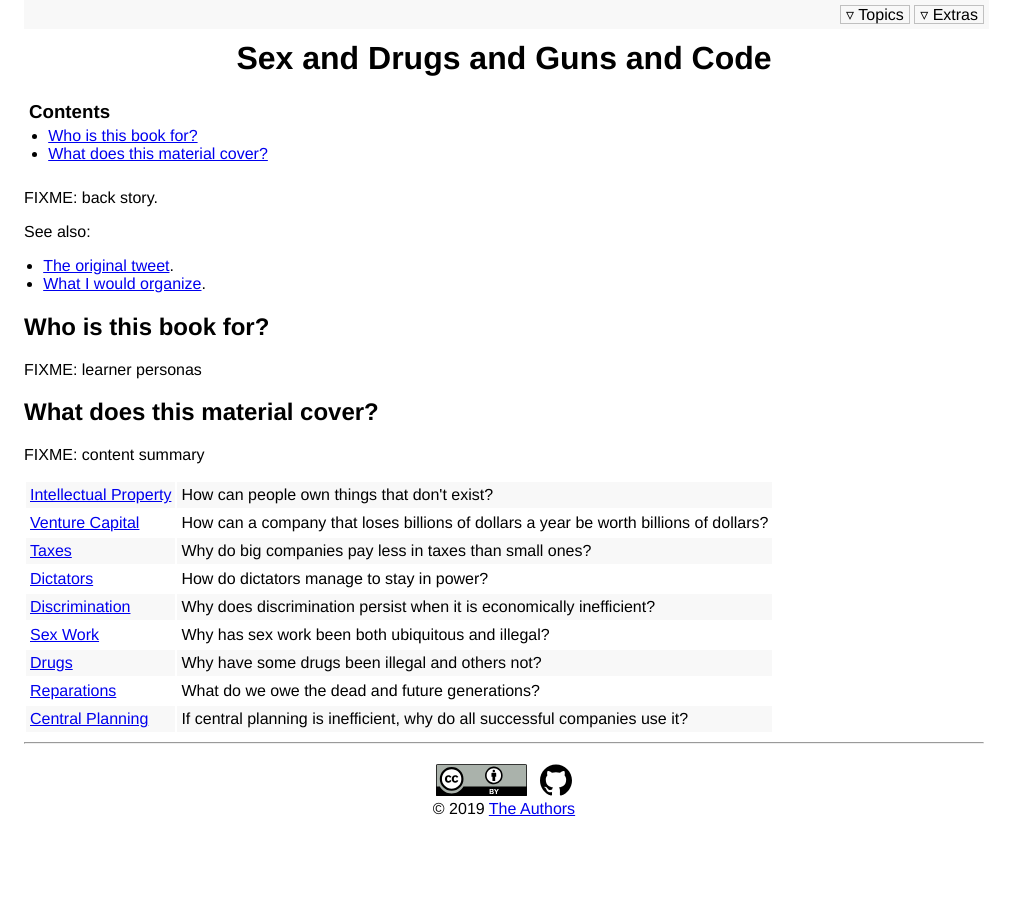
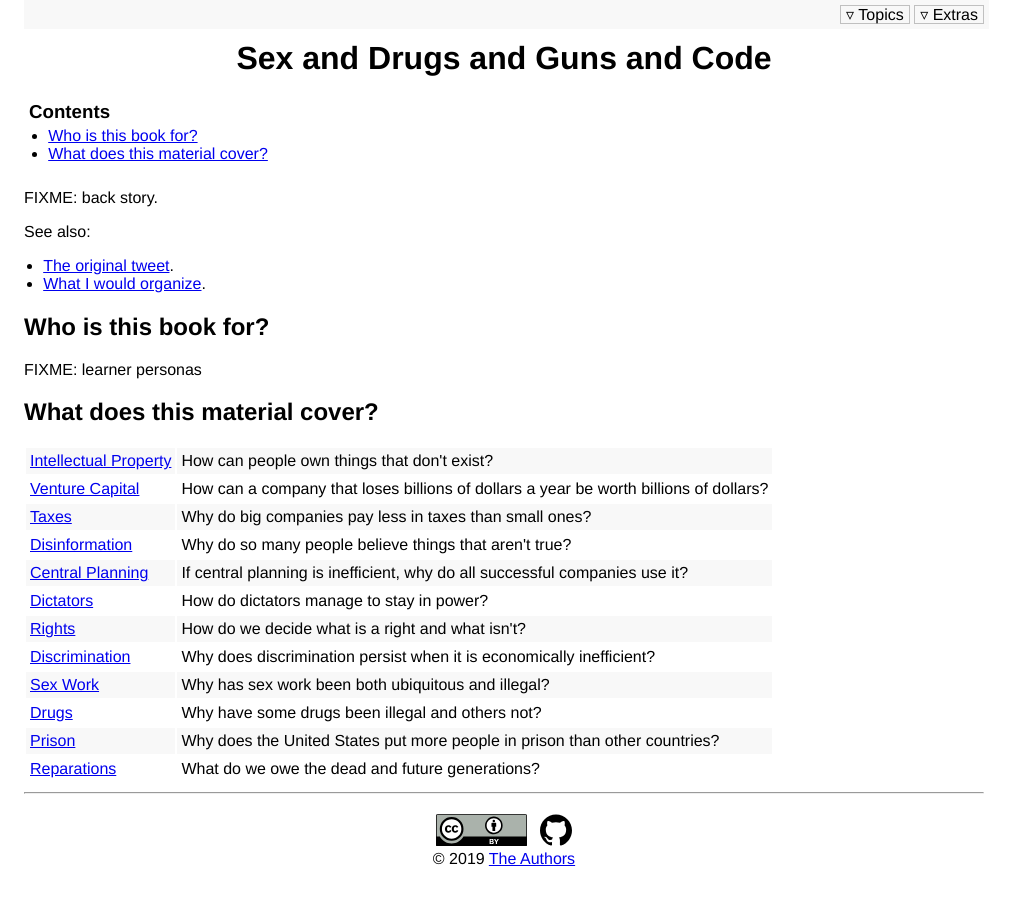
Before and after one commit to rgaiacs/sdgc, a Jekyll site: the page built from index.md, in a window 1280 px wide. Shown: the whole page, without its empty margins (0-1023 px from the left). Built offline with Jekyll 4.4.1, drawn with Linux system fonts in a browser that asks for light colours.

Commit message:
More topics

```diff
--- a/_config.yml
+++ b/_config.yml
@@ -16,9 +16,18 @@ topics:
 - link: "/taxes/"
   name: "Taxes"
   lede: "Why do big companies pay less in taxes than small ones?"
+- link: "/disinfo/"
+  name: "Disinformation"
+  lede: "Why do so many people believe things that aren't true?"
+- link: "/planning/"
+  name: "Central Planning"
+  lede: "If central planning is inefficient, why do all successful companies use it?"
 - link: "/dictators/"
   name: "Dictators"
   lede: "How do dictators manage to stay in power?"
+- link: "/rights/"
+  name: "Rights"
+  lede: "How do we decide what is a right and what isn't?"
 - link: "/discrimination/"
   name: "Discrimination"
   lede: "Why does discrimination persist when it is economically inefficient?"
@@ -28,12 +37,12 @@ topics:
 - link: "/drugs/"
   name: "Drugs"
   lede: "Why have some drugs been illegal and others not?"
+- link: "/prison/"
+  name: "Prison"
+  lede: "Why does the United States put more people in prison than other countries?"
 - link: "/reparations/"
   name: "Reparations"
   lede: "What do we owe the dead and future generations?"
-- link: "/planning/"
-  name: "Central Planning"
-  lede: "If central planning is inefficient, why do all successful companies use it?"
 
 # Extra files.
 extras:
--- a/index.md
+++ b/index.md
@@ -18,8 +18,6 @@ FIXME: learner personas
 
 ## What does this material cover?
 
-FIXME: content summary
-
 {% include topics.html %}
 
 {% include links.md %}
```
Also changed, not shown: disinfo.md (added, +7 -0 lines), prison.md (added, +7 -0 lines), rights.md (added, +7 -0 lines).
